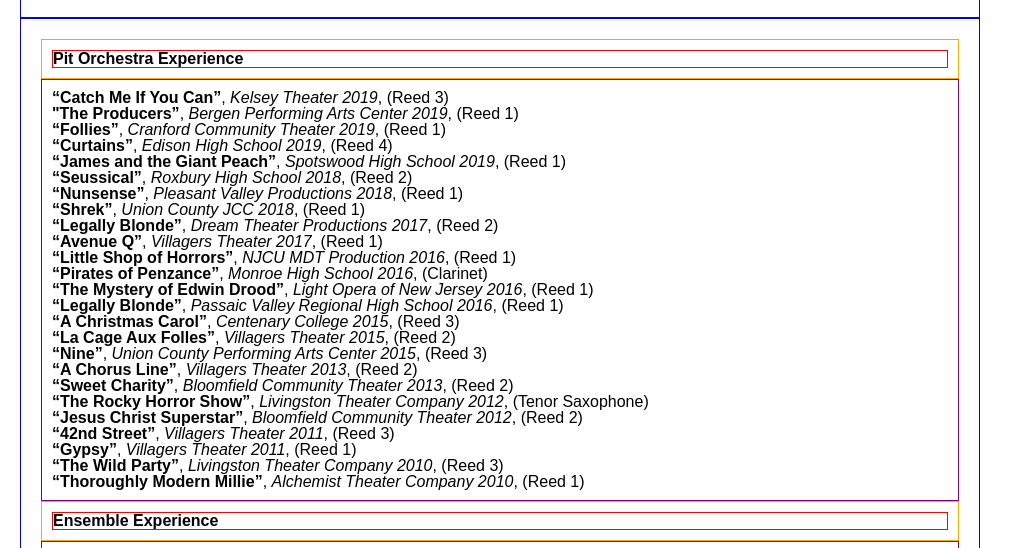
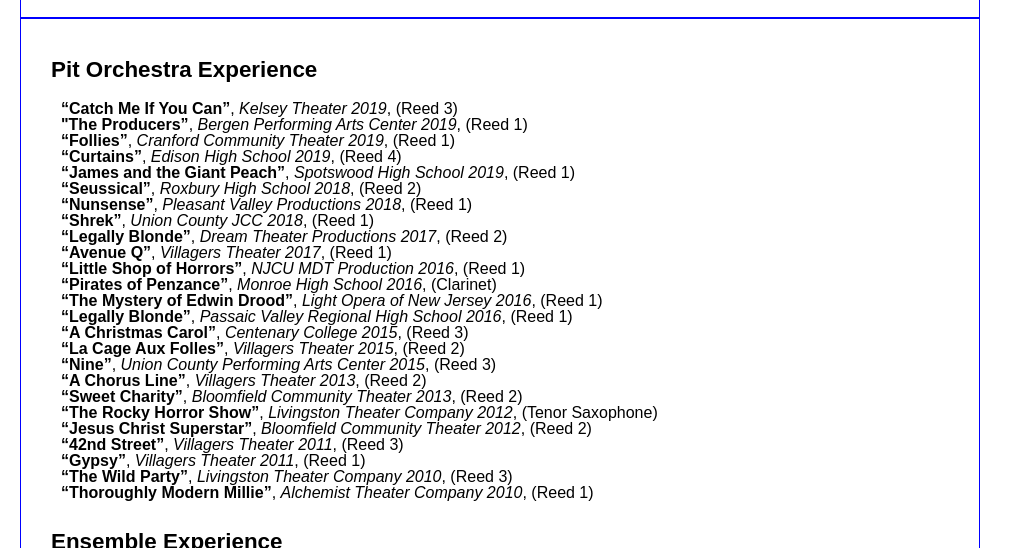
Before and after one commit to patrickmoroney17/MarkMoroneyMusic.github.io, a plain HTML site: page resume.html in a window 1280 px wide. Shown: the part 176-724 px from the top of the page, without its empty margins (0-1023 px from the left). Drawn offline with Linux system fonts and the light colour scheme.

Commit message:
another commit

```diff
--- a/assets/css/style.css
+++ b/assets/css/style.css
@@ -19,7 +19,6 @@ h1 {
 }
 
 h2 {
-    border: thin solid red;
     font-weight: bold;
 }
 
@@ -56,13 +55,12 @@ h2 {
 } */
 
 .sub-section-heading {
-    border: thin solid orange;
-    padding: 10px 10px 10px 10px;
+    font-size: 140%;
+    padding: 20px 10px 10px 10px;
 }
 
 .sub-section-list {
-    border: thin solid purple;
-    padding: 10px 10px 10px 10px;
+    padding: 10px 10px 10px 20px;
 }
 
 .perf {
```
